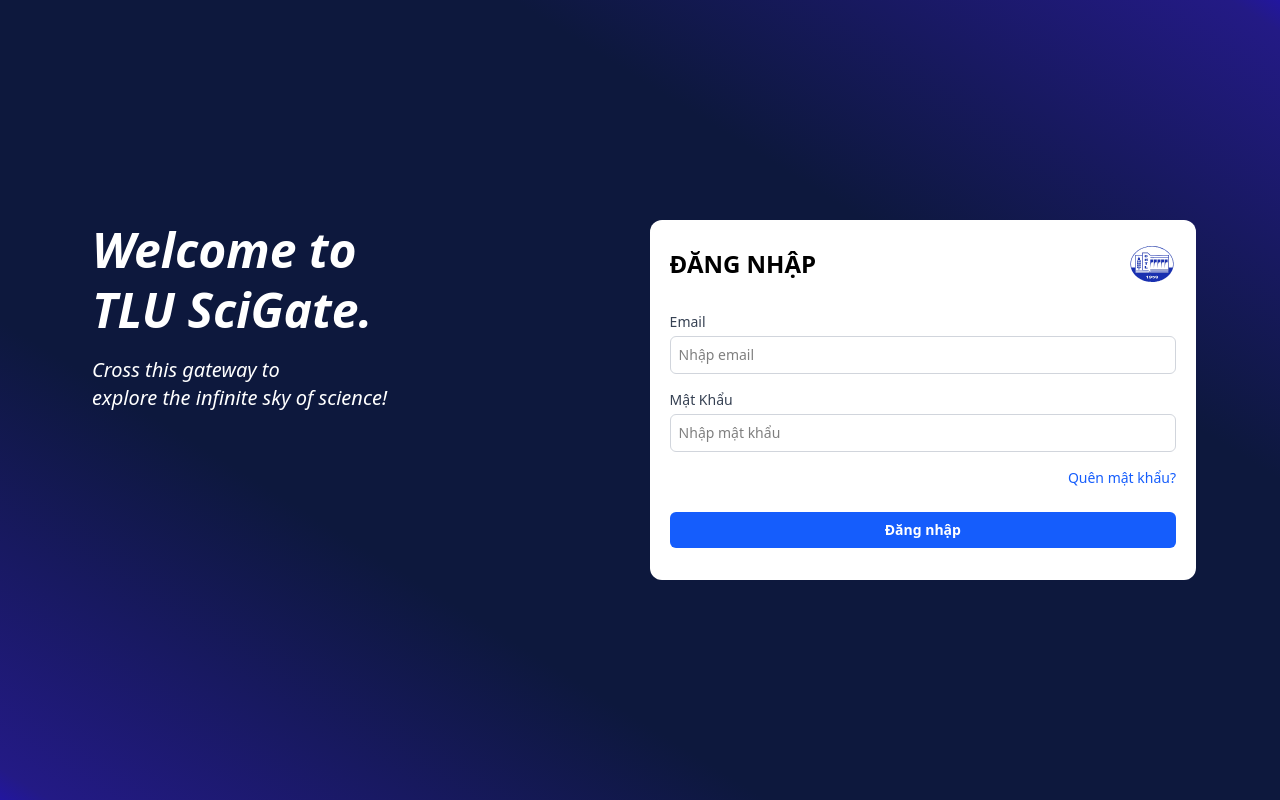
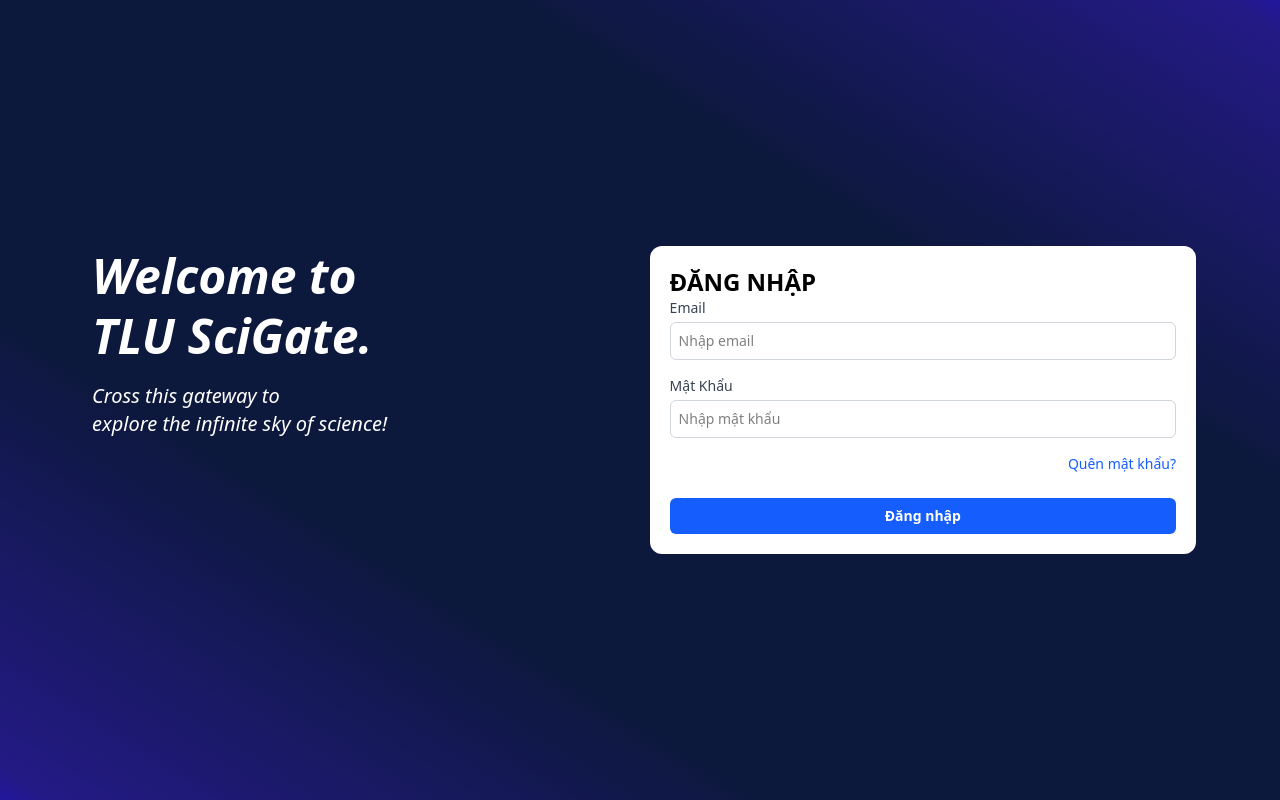
Before and after one commit to LeDuc-16/QuanLyKhoaHocTLU, a React (Vite) app: page / in a window 1280 px wide. Built offline with nearby package versions, Linux system fonts and the light colour scheme.

Commit message:
cap nhat file form

```diff
--- a/package.json
+++ b/package.json
@@ -11,7 +11,8 @@
   },
   "dependencies": {
     "react": "^19.0.0",
-    "react-dom": "^19.0.0"
+    "react-dom": "^19.0.0",
+    "react-router-dom": "^7.3.0"
   },
   "devDependencies": {
     "@eslint/js": "^9.21.0",
--- a/src/App.jsx
+++ b/src/App.jsx
@@ -1,17 +1,31 @@
-import { useState } from "react";
+import {
+  BrowserRouter as Router,
+  Routes,
+  Route,
+} from "react-router-dom";
 import FormLogin from "./assets/LoginPage/FormLogin";
+import Dashboard from "./assets/DashBoard/Admin";
+import Welcome from "./assets/LoginPage/Welcome";
 import "./index.css";
-import Welcome from "./assets/LoginPage/Welcome";
 
 function App() {
-
   return (
-    <div className="min-h-screen custom-gradient flex justify-center items-center">
-      <div className="flex flex-col md:flex-row justify-between w-full max-w-6xl px-5 gap:5 md:gap-60 m-2">
-        <Welcome></Welcome>
-        <FormLogin></FormLogin>
-      </div>
-    </div>
+    <Router>
+      <Routes>
+        <Route
+          path="/"
+          element={
+            <div className="min-h-screen custom-gradient flex justify-center items-center">
+              <div className="flex flex-col md:flex-row justify-between w-full max-w-6xl px-5 gap-5 md:gap-60 m-2">
+                <Welcome />
+                <FormLogin />
+              </div>
+            </div>
+          }
+        />
+        <Route path="/dashboard" element={<Dashboard />} />
+      </Routes>
+    </Router>
   );
 }
 
--- a/src/assets/LoginPage/FormLogin.jsx
+++ b/src/assets/LoginPage/FormLogin.jsx
@@ -1,9 +1,11 @@
 import React, { useState } from "react";
+import { useNavigate } from "react-router-dom"; // Import useNavigate
 
 const FormLogin = () => {
   const [email, setEmail] = useState("");
   const [pass, setPass] = useState("");
   const [errorMessage, setErrorMessage] = useState("");
+  const navigate = useNavigate();
 
   function isValidEmail(email) {
     return /^[a-zA-Z0-9._%+-]+@[a-zA-Z0-9.-]+\.[a-zA-Z]{2,}$/.test(email);
@@ -28,18 +30,19 @@
     }
 
     setErrorMessage("");
-    alert(`Đăng nhập thành công với Email: ${email}`);
+
+    navigate("/dashboard");
   }
 
   return (
-    <div className="bg-white p-5 rounded-xl md:w-2/3 w-2/3  text-sm">
-      <div className="flex items-center justify-between mb-6">
-        <h3 className="text-2xl font-bold">ĐĂNG NHẬP</h3>
-        <img src="src/img/logo-dai-hoc-thuy-loi-inkythuatso.svg" alt="Logo" className="h-12 w-12 rounded-full" />
-      </div>
+    <div className="bg-white p-5 rounded-xl md:w-2/3 w-2/3 text-sm">
+      <h3 className="text-2xl font-bold">ĐĂNG NHẬP</h3>
       <form onSubmit={(e) => e.preventDefault()}>
         <div className="mb-4">
-          <label htmlFor="email" className="block text-sm font-medium text-gray-700">
+          <label
+            htmlFor="email"
+            className="block text-sm font-medium text-gray-700"
+          >
             Email
           </label>
           <input
@@ -52,7 +55,10 @@
           />
         </div>
         <div className="mb-4">
-          <label htmlFor="password" className="block text-sm font-medium text-gray-700">
+          <label
+            htmlFor="password"
+            className="block text-sm font-medium text-gray-700"
+          >
             Mật Khẩu
           </label>
           <input
@@ -66,16 +72,18 @@
         </div>
         <div className="flex justify-between items-center mb-6">
           {errorMessage && (
-            <div className="text-xs md:text-sm text-red-500 italic text-sm">{errorMessage}</div>
+            <div className="text-xs md:text-sm text-red-500 italic">
+              {errorMessage}
+            </div>
           )}
-          <a href="#" className="text-xs md:text-sm text-blue-600 hover:underline ml-auto">
+          <a className="text-xs md:text-sm text-blue-600 hover:underline ml-auto">
             Quên mật khẩu?
           </a>
         </div>
         <button
           onClick={handleSubmit}
           type="submit"
-          className=" mb-3 w-full bg-blue-600 text-white p-2 rounded-md hover:bg-blue-700 transition duration-200 font-bold text-sm"
+          className="w-full bg-blue-600 text-white p-2 rounded-md hover:bg-blue-700 transition duration-200 font-bold text-sm"
         >
           Đăng nhập
         </button>
```
Also changed, not shown: 1 other file (tests, documents, lock files or other folders).
